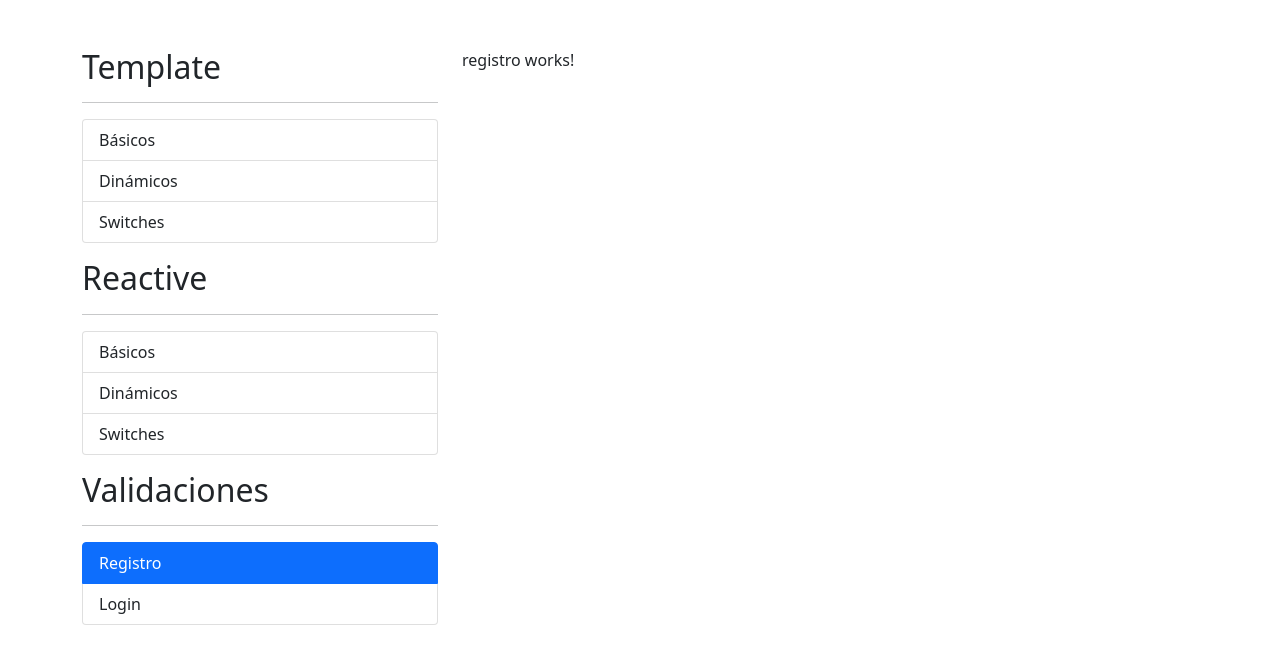
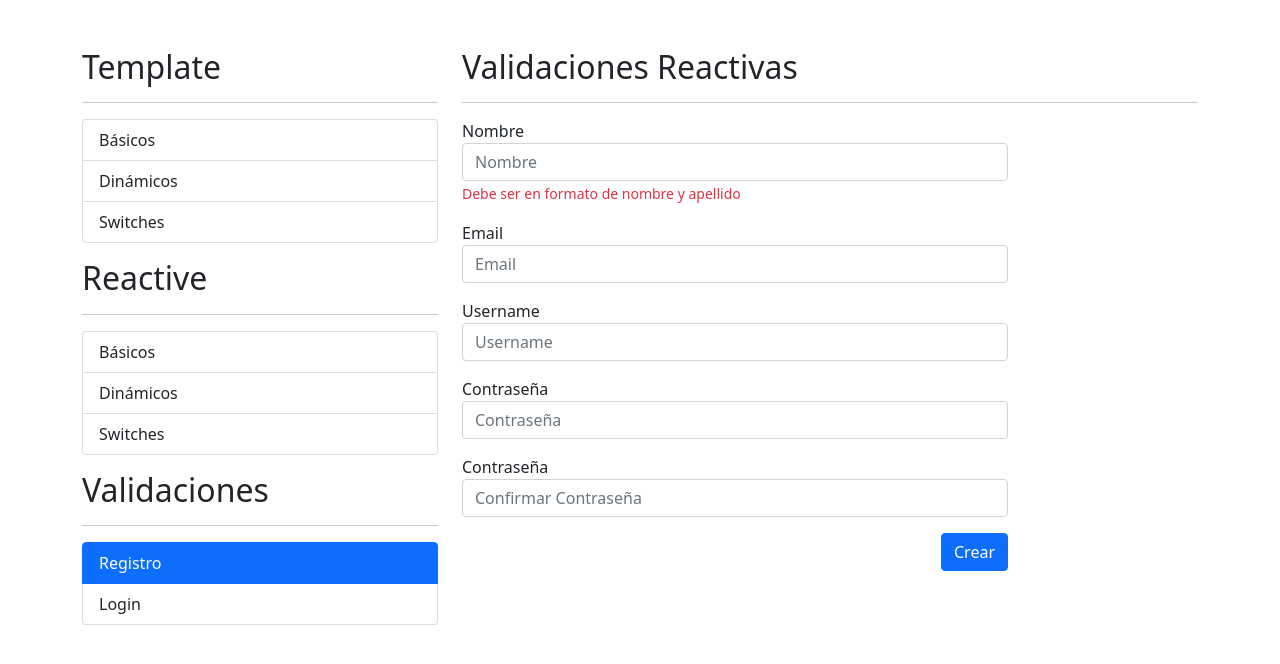
Before and after one commit to ElLuchoMan/FormulariosApp, an Angular app: page /auth/registro in a window 1280 px wide. Shown: the top 664 px of the page. Built offline with nearby package versions, Linux system fonts and the light colour scheme.

Commit message:
Agregado registro

```diff
--- a/src/app/auth/pages/registro/registro.component.html
+++ b/src/app/auth/pages/registro/registro.component.html
@@ -1 +1,45 @@
-<p>registro works!</p>
+<h2>Validaciones Reactivas </h2>
+<hr>
+
+<div class="row">
+    <div class="col">
+        <form autocomplete="off">
+            <div class="row mb-3">
+                <div class="col-sm-9">
+                    <label class="col-sm-3 co-form-label">Nombre</label>
+                    <input type="text" class="form-control" placeholder="Nombre">
+                    <span class="form-text text-danger"> Debe ser en formato de nombre y apellido</span>
+                </div>
+            </div>
+            <div class="row mb-3">
+                <div class="col-sm-9">
+                    <label class="col-sm-3 co-form-label">Email</label>
+                    <input type="email" class="form-control" placeholder="Email">
+                </div>
+            </div>
+            <div class="row mb-3">
+                <div class="col-sm-9">
+                    <label class="col-sm-3 co-form-label">Username</label>
+                    <input type="text" class="form-control" placeholder="Username">
+                </div>
+            </div>
+            <div class="row mb-3">
+                <div class="col-sm-9">
+                    <label class="col-sm-3 co-form-label">Contraseña</label>
+                    <input type="password" class="form-control" placeholder="Contraseña">
+                </div>
+            </div>
+            <div class="row mb-3">
+                <div class="col-sm-9">
+                    <label class="col-sm-3 co-form-label">Contraseña</label>
+                    <input type="password" class="form-control" placeholder="Confirmar Contraseña">
+                </div>
+            </div>
+            <div class="row">
+                <div class="col-sm-9">
+                    <button class="btn btn-primary float-end">Crear</button>
+                </div>
+            </div>
+        </form>
+    </div>
+</div>
```
